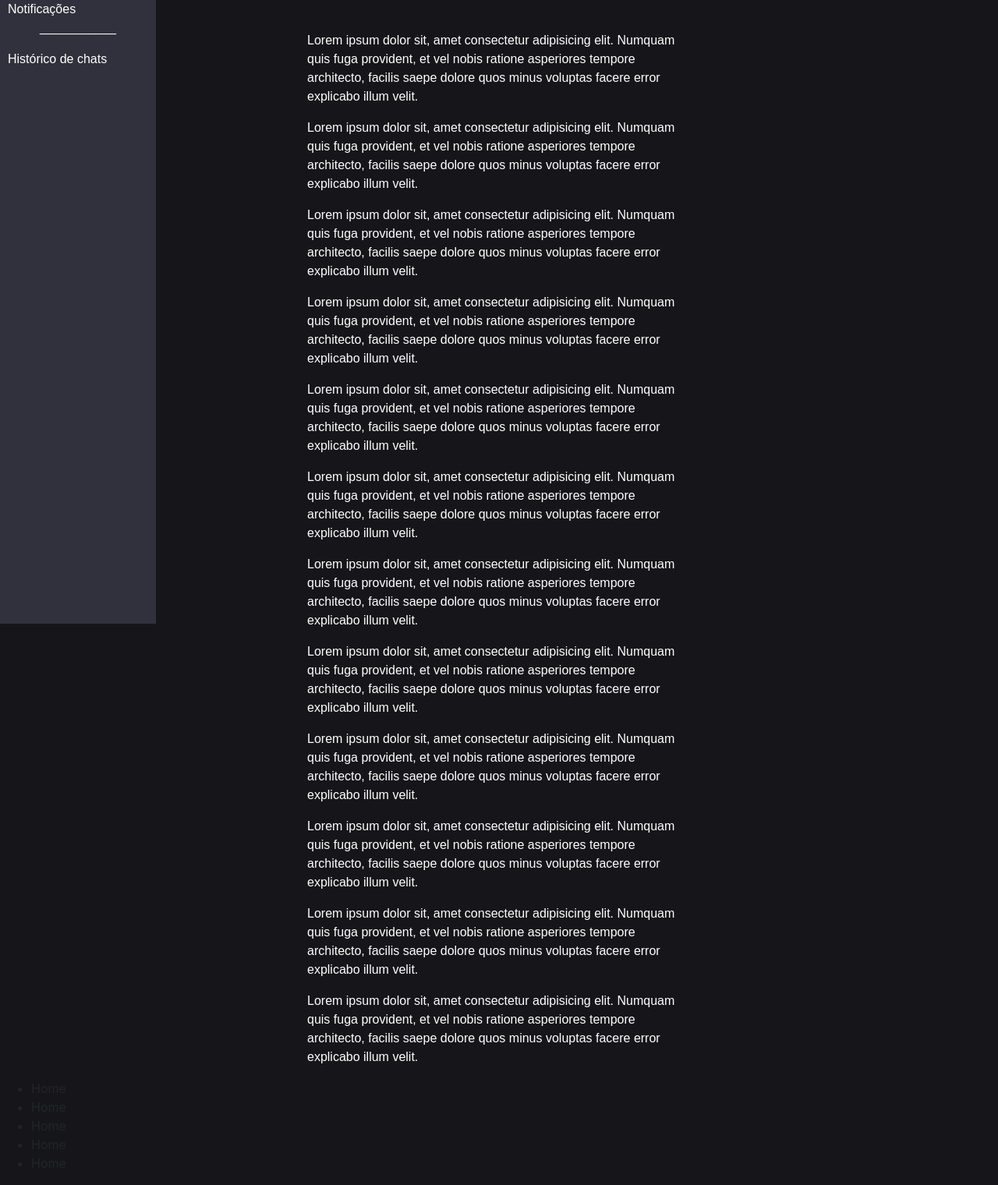
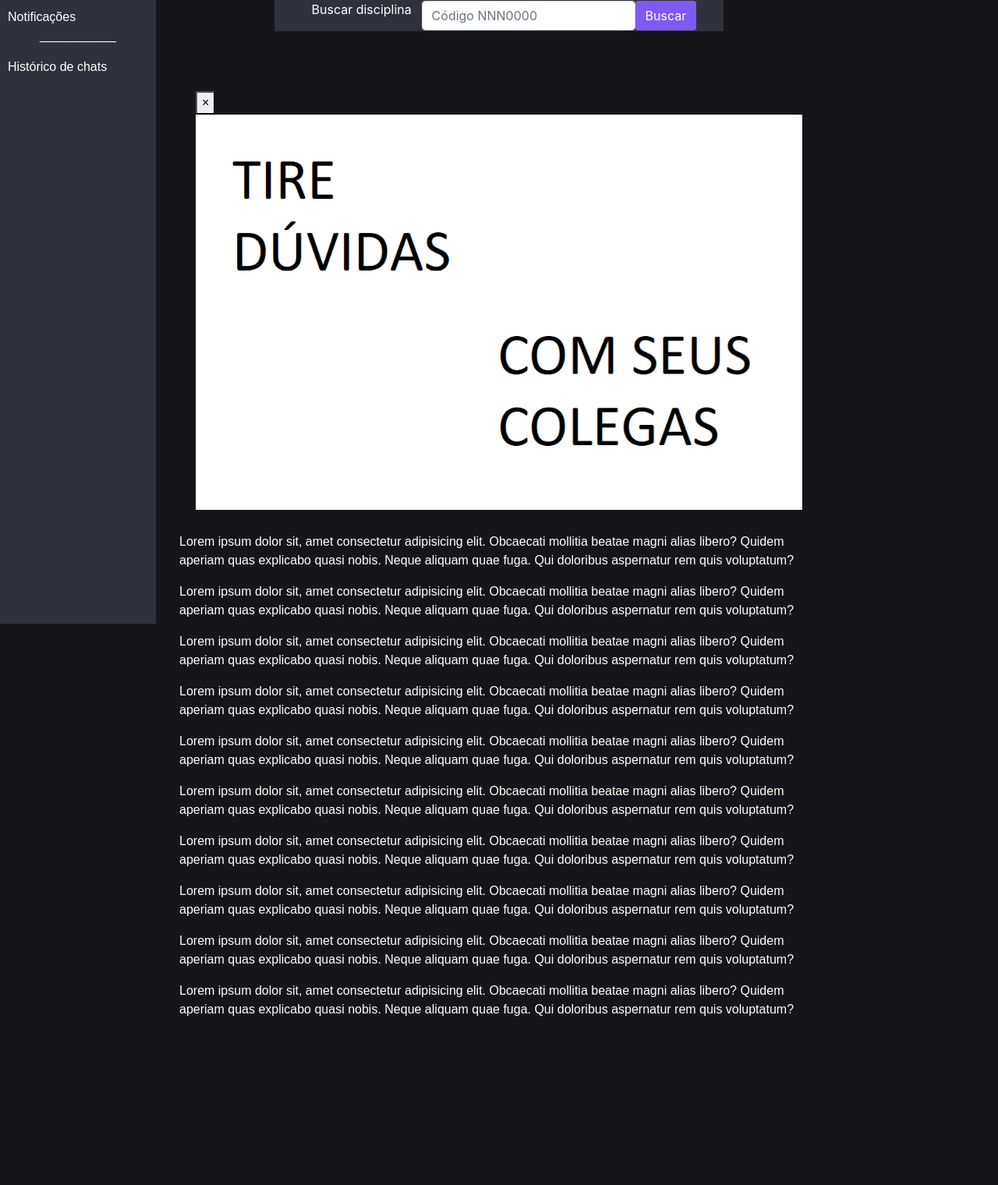
Before and after one commit to EricaRegnier/PUC-Study-projetos, a Django app: page /menu in a window 1280 px wide. Shown: the part 80-1600 px from the top of the page at 78% size. After the commit the page ends 1383 px from the top, so only its background shows below. Run offline with Django 4.2, Linux system fonts and the light colour scheme; some libraries are stand-ins or nearby versions.

Commit message:
Alterações menu e slides provisórios

```diff
--- a/PrimProjeto/first/templates/menu.html
+++ b/PrimProjeto/first/templates/menu.html
@@ -10,10 +10,10 @@
         body {
             background: #16161a;
         }
-        main{
-            padding-top: 15vh;
-            margin-left: 30vw;
-            margin-right: 30vw;
+        .corpo{
+            padding-top: clamp(100px,20vh,170px);
+            margin-left: clamp(120px,30vw,220px);
+            margin-right: clamp(120px,30vw,220px);
 
         }
         .texto{
@@ -30,6 +30,7 @@
             justify-content: space-around;
             position: fixed;
             width: 100%;
+            z-index: 10000;
         }
 
         .fillerTopbar{
@@ -45,12 +46,30 @@
             max-height: 90px;
             min-height: 40px;
         }
+
+        .barra-busca{
+            background-color: #31313d;
+            margin-top: clamp(70px,10vh,120px);
+            position: fixed;
+            justify-content: center;
+            z-index: 10000;
+            width: 45vw;
+
+        }
+
+        .botao-busca{
+            color: #fffffe;
+            background-color: #7f5af0;
+            border-color: #7f5af0;
+        }
+
         .aside{
             display: flex;
             position: fixed;
             flex-direction: column;
             background: #31313d;
-            margin-top: 10vh;
+            margin-top: clamp(40px,10vh,90px);
+            padding-top: clamp(5px,2vh,10px);
             flex-shrink: 1;
             width: 30vw;
             min-width: 110px;
@@ -63,6 +82,7 @@
         .divisoria{
             align-self: center;
         }
+
     </style>
 </head>
 <body>
@@ -88,54 +108,77 @@
             <p>Histórico de chats</p>
         </div>
     </div>
-    <main class="texto">
+
+    <div class="container d-flex justify-content-center">
+        <form class="form-inline barra-busca mx-auto">
+            <div style="color: #fffffe; padding-right: 1vw; padding-left: 1vw;">
+                <p>Buscar disciplina</p>
+            </div>
+            <div class="form-group mx-ms-3">
+                <input type="text" class="form-control" id="codigo-disc" placeholder="Código NNN0000">
+            </div>
+            <button type="submit" class="btn" style="background-color: #7f5af0; color: #fffffe">Buscar</button>
+        </form>
+    </div>
+
+    <button type="button" class="btn-close" aria-label="Close"></button>
+
+    <div class="corpo texto">
+        <div class="alert alert-sucess alert-dimissible">
+            <button type="button" class="close-button" aria-label="Close alert" data-dismiss="alert">&times;</button>
+            <div id="carouselExampleIndicators" class="carousel slide" data-ride="carousel">
+                <ol class="carousel-indicators">
+                    <li data-target="#carouselExampleIndicators" data-slide-to="0" class="active"></li>
+                    <li data-target="#carouselExampleIndicators" data-slide-to="1"></li>
+                </ol>
+                <div class="carousel-inner">
+                    <div class="carousel-item active">
+                        <img class="d-block w-100" src="slide1.png" alt="Ilustração com texto escrito: Tire dúvidas com seus colegas">
+                    </div>
+                    <div class="carousel-item">
+                        <img class="d-block w-100" src="slide2.png" alt="Ilustração com texto escrito: Veja o que estão falando das disciplinas">
+                    </div>
+                </div>
+                <a class="carousel-control-prev" href="#carouselExampleIndicators" role="button" data-slide="prev">
+                    <span class="carousel-control-prev-icon" aria-hidden="true"></span>
+                    <span class="sr-only">Previous</span>
+                </a>
+                <a class="carousel-control-next" href="#carouselExampleIndicators" role="button" data-slide="next">
+                    <span class="carousel-control-next-icon" aria-hidden="true"></span>
+                    <span class="sr-only">Next</span>
+                </a>
+            </div>
+        </div>
         <p>
-            Lorem ipsum dolor sit, amet consectetur adipisicing elit. Numquam quis fuga provident, et vel nobis ratione asperiores tempore architecto, facilis saepe dolore quos minus voluptas facere error explicabo illum velit.
+            Lorem ipsum dolor sit, amet consectetur adipisicing elit. Obcaecati mollitia beatae magni alias libero? Quidem aperiam quas explicabo quasi nobis. Neque aliquam quae fuga. Qui doloribus aspernatur rem quis voluptatum?
         </p>
         <p>
-            Lorem ipsum dolor sit, amet consectetur adipisicing elit. Numquam quis fuga provident, et vel nobis ratione asperiores tempore architecto, facilis saepe dolore quos minus voluptas facere error explicabo illum velit.
+            Lorem ipsum dolor sit, amet consectetur adipisicing elit. Obcaecati mollitia beatae magni alias libero? Quidem aperiam quas explicabo quasi nobis. Neque aliquam quae fuga. Qui doloribus aspernatur rem quis voluptatum?
         </p>
         <p>
-            Lorem ipsum dolor sit, amet consectetur adipisicing elit. Numquam quis fuga provident, et vel nobis ratione asperiores tempore architecto, facilis saepe dolore quos minus voluptas facere error explicabo illum velit.
+            Lorem ipsum dolor sit, amet consectetur adipisicing elit. Obcaecati mollitia beatae magni alias libero? Quidem aperiam quas explicabo quasi nobis. Neque aliquam quae fuga. Qui doloribus aspernatur rem quis voluptatum?
         </p>
         <p>
-            Lorem ipsum dolor sit, amet consectetur adipisicing elit. Numquam quis fuga provident, et vel nobis ratione asperiores tempore architecto, facilis saepe dolore quos minus voluptas facere error explicabo illum velit.
+            Lorem ipsum dolor sit, amet consectetur adipisicing elit. Obcaecati mollitia beatae magni alias libero? Quidem aperiam quas explicabo quasi nobis. Neque aliquam quae fuga. Qui doloribus aspernatur rem quis voluptatum?
         </p>
         <p>
-            Lorem ipsum dolor sit, amet consectetur adipisicing elit. Numquam quis fuga provident, et vel nobis ratione asperiores tempore architecto, facilis saepe dolore quos minus voluptas facere error explicabo illum velit.
+            Lorem ipsum dolor sit, amet consectetur adipisicing elit. Obcaecati mollitia beatae magni alias libero? Quidem aperiam quas explicabo quasi nobis. Neque aliquam quae fuga. Qui doloribus aspernatur rem quis voluptatum?
         </p>
         <p>
-            Lorem ipsum dolor sit, amet consectetur adipisicing elit. Numquam quis fuga provident, et vel nobis ratione asperiores tempore architecto, facilis saepe dolore quos minus voluptas facere error explicabo illum velit.
+            Lorem ipsum dolor sit, amet consectetur adipisicing elit. Obcaecati mollitia beatae magni alias libero? Quidem aperiam quas explicabo quasi nobis. Neque aliquam quae fuga. Qui doloribus aspernatur rem quis voluptatum?
         </p>
         <p>
-            Lorem ipsum dolor sit, amet consectetur adipisicing elit. Numquam quis fuga provident, et vel nobis ratione asperiores tempore architecto, facilis saepe dolore quos minus voluptas facere error explicabo illum velit.
+            Lorem ipsum dolor sit, amet consectetur adipisicing elit. Obcaecati mollitia beatae magni alias libero? Quidem aperiam quas explicabo quasi nobis. Neque aliquam quae fuga. Qui doloribus aspernatur rem quis voluptatum?
         </p>
         <p>
-            Lorem ipsum dolor sit, amet consectetur adipisicing elit. Numquam quis fuga provident, et vel nobis ratione asperiores tempore architecto, facilis saepe dolore quos minus voluptas facere error explicabo illum velit.
+            Lorem ipsum dolor sit, amet consectetur adipisicing elit. Obcaecati mollitia beatae magni alias libero? Quidem aperiam quas explicabo quasi nobis. Neque aliquam quae fuga. Qui doloribus aspernatur rem quis voluptatum?
         </p>
         <p>
-            Lorem ipsum dolor sit, amet consectetur adipisicing elit. Numquam quis fuga provident, et vel nobis ratione asperiores tempore architecto, facilis saepe dolore quos minus voluptas facere error explicabo illum velit.
+            Lorem ipsum dolor sit, amet consectetur adipisicing elit. Obcaecati mollitia beatae magni alias libero? Quidem aperiam quas explicabo quasi nobis. Neque aliquam quae fuga. Qui doloribus aspernatur rem quis voluptatum?
         </p>
         <p>
-            Lorem ipsum dolor sit, amet consectetur adipisicing elit. Numquam quis fuga provident, et vel nobis ratione asperiores tempore architecto, facilis saepe dolore quos minus voluptas facere error explicabo illum velit.
+            Lorem ipsum dolor sit, amet consectetur adipisicing elit. Obcaecati mollitia beatae magni alias libero? Quidem aperiam quas explicabo quasi nobis. Neque aliquam quae fuga. Qui doloribus aspernatur rem quis voluptatum?
         </p>
-        <p>
-            Lorem ipsum dolor sit, amet consectetur adipisicing elit. Numquam quis fuga provident, et vel nobis ratione asperiores tempore architecto, facilis saepe dolore quos minus voluptas facere error explicabo illum velit.
-        </p>
-        <p>
-            Lorem ipsum dolor sit, amet consectetur adipisicing elit. Numquam quis fuga provident, et vel nobis ratione asperiores tempore architecto, facilis saepe dolore quos minus voluptas facere error explicabo illum velit.
-        </p>
-    </main>
-
-    <aside>
-        <ul>
-            <li>Home</li>
-            <li>Home</li>
-            <li>Home</li>
-            <li>Home</li>
-            <li>Home</li>
-        </ul>
-    </aside>
 
 </body>
 </html>
```
Also changed, not shown: PrimProjeto/first/templates/slide1.png (added), PrimProjeto/first/templates/slide2.png (added).
